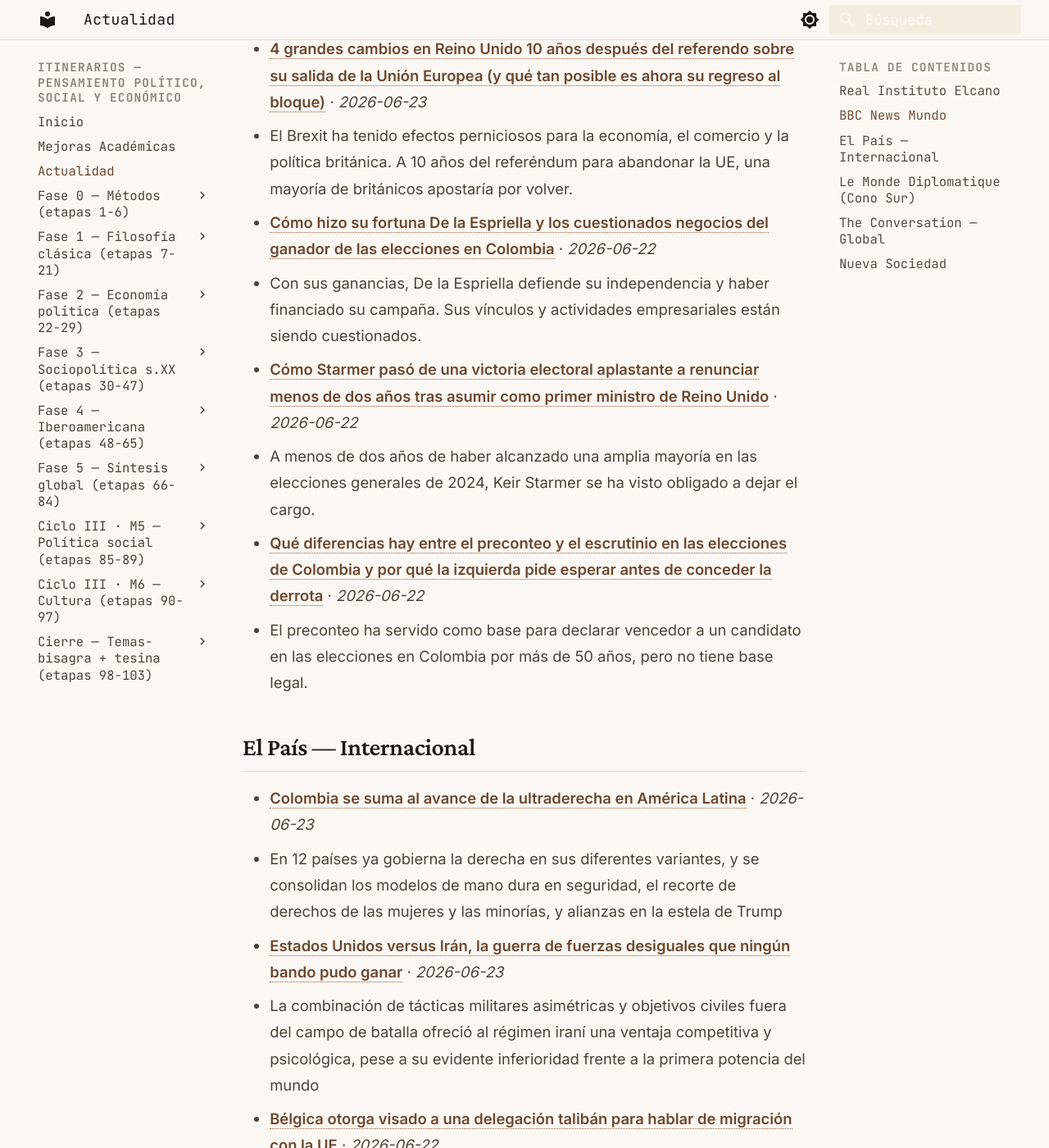
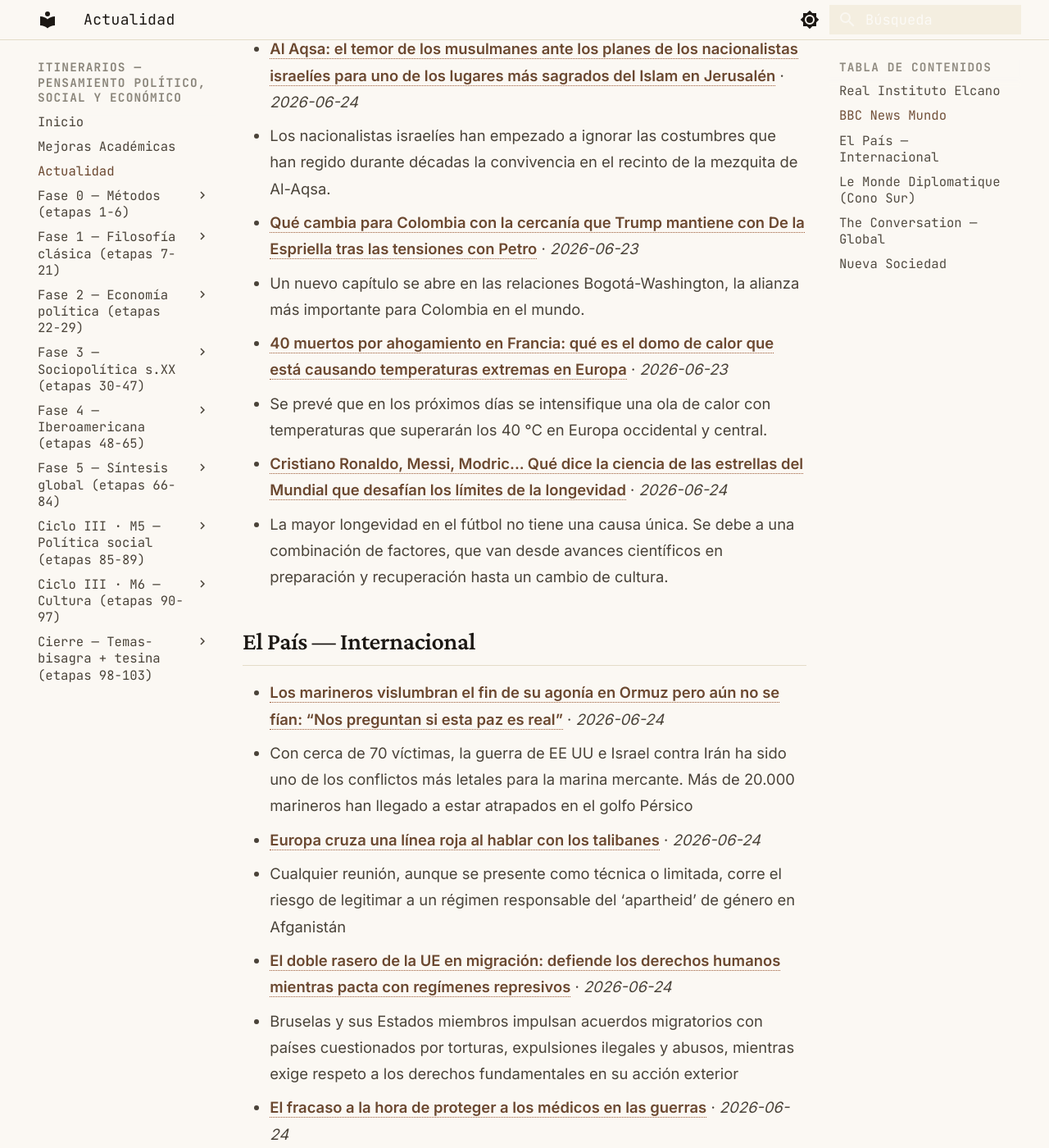
Before and after one commit to MrSpagVi/Curso, an MkDocs documentation site: the page built from docs/actualidad.md, in a window 1280 px wide and 1400 px high, scrolled down 970 px. Shown: the whole window at 82% size. Built offline with MkDocs 1.6.1 and Material for MkDocs 9.7.7, drawn with Linux system fonts in a browser that asks for light colours; some of the changed text lies outside the part shown.

Commit message:
auto: actualidad 2026-06-24

```diff
--- a/docs/actualidad.md
+++ b/docs/actualidad.md
@@ -6,7 +6,7 @@ title: Actualidad
 
 Últimos titulares de fuentes que dictan agenda en ciencia política y geopolítica. Actualizado automáticamente cada día (vía GitHub Actions).
 
-_Última actualización: 2026-06-23 09:24 UTC_
+_Última actualización: 2026-06-24 08:54 UTC_
 
 !!! tip "Ritual mensual — #actualidad"
     El último sábado de cada mes: agarrá **un** titular de los de abajo y escribí **300 palabras** aplicándole **2 autores** del último mes que leíste. ¿Qué diría cada uno? ¿En qué chocan? No resumas la noticia — usala como caso para pensar con las herramientas que venís construyendo. Guardá el texto con el tag `#actualidad` en tu sistema de notas. Esto convierte la teoría en criterio sobre la coyuntura: el objetivo del plan no es citar a Maquiavelo, es leer el presente con él.
@@ -17,29 +17,29 @@ _Sin datos en esta ejecución. Visitar fuente: [https://www.realinstitutoelcano.
 
 ## BBC News Mundo
 
-- **[Síguelo en directo aquí](https://www.bbc.co.uk/mundo/articles/c3v25v922k4o?at_medium=RSS&at_campaign=rss)** · *2026-06-18*
+- **[Síguelo en directo aquí](https://www.bbc.com/mundo/articles/c3v25v922k4o?at_medium=RSS&at_campaign=rss)** · *2026-06-18*
   - Consulta los partidos, los marcadores y las tablas en tiempo real y en el horario de tu país
-- **[4 grandes cambios en Reino Unido 10 años después del referendo sobre su salida de la Unión Europea (y qué tan posible es ahora su regreso al bloque)](https://www.bbc.co.uk/mundo/articles/cgl3nd9dly2o?at_medium=RSS&at_campaign=rss)** · *2026-06-23*
-  - El Brexit ha tenido efectos perniciosos para la economía, el comercio y la política británica. A 10 años del referéndum para abandonar la UE, una mayoría de británicos apostaría por volver.
-- **[Cómo hizo su fortuna De la Espriella y los cuestionados negocios del ganador de las elecciones en Colombia](https://www.bbc.co.uk/mundo/articles/c3ryp829q3jo?at_medium=RSS&at_campaign=rss)** · *2026-06-22*
-  - Con sus ganancias, De la Espriella defiende su independencia y haber financiado su campaña. Sus vínculos y actividades empresariales están siendo cuestionados.
-- **[Cómo Starmer pasó de una victoria electoral aplastante a renunciar menos de dos años tras asumir como primer ministro de Reino Unido](https://www.bbc.co.uk/mundo/articles/c1mypj1jvy4o?at_medium=RSS&at_campaign=rss)** · *2026-06-22*
-  - A menos de dos años de haber alcanzado una amplia mayoría en las elecciones generales de 2024, Keir Starmer se ha visto obligado a dejar el cargo.
-- **[Qué diferencias hay entre el preconteo y el escrutinio en las elecciones de Colombia y por qué la izquierda pide esperar antes de conceder la derrota](https://www.bbc.co.uk/mundo/articles/c5yz39lnq9do?at_medium=RSS&at_campaign=rss)** · *2026-06-22*
-  - El preconteo ha servido como base para declarar vencedor a un candidato en las elecciones en Colombia por más de 50 años, pero no tiene base legal.
+- **[Al Aqsa: el temor de los musulmanes ante los planes de los nacionalistas israelíes para uno de los lugares más sagrados del Islam en Jerusalén](https://www.bbc.com/mundo/articles/c5yzgrznz18o?at_medium=RSS&at_campaign=rss)** · *2026-06-24*
+  - Los nacionalistas israelíes han empezado a ignorar las costumbres que han regido durante décadas la convivencia en el recinto de la mezquita de Al-Aqsa.
+- **[Qué cambia para Colombia con la cercanía que Trump mantiene con De la Espriella tras las tensiones con Petro](https://www.bbc.com/mundo/articles/cly9jk258v9o?at_medium=RSS&at_campaign=rss)** · *2026-06-23*
+  - Un nuevo capítulo se abre en las relaciones Bogotá-Washington, la alianza más importante para Colombia en el mundo.
+- **[40 muertos por ahogamiento en Francia: qué es el domo de calor que está causando temperaturas extremas en Europa](https://www.bbc.com/mundo/articles/cly812z0g9wo?at_medium=RSS&at_campaign=rss)** · *2026-06-23*
+  - Se prevé que en los próximos días se intensifique una ola de calor con temperaturas que superarán los 40 °C en Europa occidental y central.
+- **[Cristiano Ronaldo, Messi, Modric... Qué dice la ciencia de las estrellas del Mundial que desafían los límites de la longevidad](https://www.bbc.com/mundo/articles/c0jyqw4z713o?at_medium=RSS&at_campaign=rss)** · *2026-06-24*
+  - La mayor longevidad en el fútbol no tiene una causa única. Se debe a una combinación de factores, que van desde avances científicos en preparación y recuperación hasta un cambio de cultura.
 
 ## El País — Internacional
 
-- **[Colombia se suma al avance de la ultraderecha en América Latina](https://elpais.com/america-colombia/elecciones-presidenciales/2026-06-23/colombia-se-suma-al-avance-de-la-ultraderecha-en-america-latina.html)** · *2026-06-23*
-  - En 12 países ya gobierna la derecha en sus diferentes variantes, y se consolidan los modelos de mano dura en seguridad, el recorte de derechos de las mujeres y las minorías, y alianzas en la estela de Trump
-- **[Estados Unidos versus Irán, la guerra de fuerzas desiguales que ningún bando pudo ganar](https://elpais.com/internacional/2026-06-23/estados-unidos-versus-iran-la-guerra-de-fuerzas-desiguales-que-ningun-bando-pudo-ganar.html)** · *2026-06-23*
-  - La combinación de tácticas militares asimétricas y objetivos civiles fuera del campo de batalla ofreció al régimen iraní una ventaja competitiva y psicológica, pese a su evidente inferioridad frente a la primera potencia del mundo
-- **[Bélgica otorga visado a una delegación talibán para hablar de migración con la UE](https://elpais.com/internacional/2026-06-22/belgica-otorga-visado-a-una-delegacion-taliban-para-hablar-de-migracion-con-la-ue.html)** · *2026-06-22*
-  - El permiso de estancia es solo de un día, que se usará para unas conversaciones “a nivel técnico” tras una primera ronda celebrada en Afganistán en enero, a instancias de 20 Estados miembros
+- **[Los marineros vislumbran el fin de su agonía en Ormuz pero aún no se fían: “Nos preguntan si esta paz es real”](https://elpais.com/internacional/2026-06-24/los-marineros-vislumbran-el-fin-de-su-agonia-en-ormuz-pero-aun-no-se-fian-nos-preguntan-si-esta-paz-es-real.html)** · *2026-06-24*
+  - Con cerca de 70 víctimas, la guerra de EE UU e Israel contra Irán ha sido uno de los conflictos más letales para la marina mercante. Más de 20.000 marineros han llegado a estar atrapados en el golfo Pérsico
+- **[Europa cruza una línea roja al hablar con los talibanes](https://elpais.com/internacional/2026-06-24/europa-cruza-una-linea-roja-al-hablar-con-los-talibanes.html)** · *2026-06-24*
+  - Cualquier reunión, aunque se presente como técnica o limitada, corre el riesgo de legitimar a un régimen responsable del ‘apartheid’ de género en Afganistán
+- **[El doble rasero de la UE en migración: defiende los derechos humanos mientras pacta con regímenes represivos](https://elpais.com/internacional/2026-06-24/el-doble-rasero-de-la-ue-en-migracion-defiende-los-derechos-humanos-mientras-pacta-con-regimenes-represivos.html)** · *2026-06-24*
+  - Bruselas y sus Estados miembros impulsan acuerdos migratorios con países cuestionados por torturas, expulsiones ilegales y abusos, mientras exige respeto a los derechos fundamentales en su acción exterior
+- **[El fracaso a la hora de proteger a los médicos en las guerras](https://elpais.com/opinion/2026-06-24/el-fracaso-a-la-hora-de-proteger-a-los-medicos-en-las-guerras.html)** · *2026-06-24*
+  - Diez años después de que la ONU intentase blindar la asistencia sanitaria en los conflictos armados, los ataques se están normalizando en medio de una creciente impunidad
 - **[Starmer, el laborismo y el Reino Unido: toca fondo y no dejes de cavar](https://elpais.com/internacional/2026-06-23/starmer-el-laborismo-y-el-reino-unido-toca-fondo-y-no-dejes-de-cavar.html)** · *2026-06-23*
   - Incumplió su promesa de estabilidad, protagonizó constantes cambios de estrategia, y ha sido un quiero y no puedo, incapaz de devolverle el lustre a la economía
-- **[Trump y Netanyahu, derrotados y peleados](https://elpais.com/internacional/2026-06-21/trump-y-netanyahu-derrotados-y-peleados.html)** · *2026-06-21*
-  - Poco queda del prestigio de Estados Unidos tras este desgraciado envite contra Irán. Israel, mientras, intentará sabotear el acuerdo con su guerra contra Hezbolá en Líbano
 
 ## Le Monde Diplomatique (Cono Sur)
 
@@ -47,16 +47,16 @@ _Sin datos en esta ejecución. Visitar fuente: [https://www.eldiplo.org/feed/](h
 
 ## The Conversation — Global
 
-- **[Helping their friends to read can boost children’s attainment](https://theconversation.com/helping-their-friends-to-read-can-boost-childrens-attainment-241516)** · *2026-06-23*
-  - Children receive support from their partner throughout the session, with their teacher monitoring the interactions in the class.
-- **[Citizenship education: primary school children are already able to think politically](https://theconversation.com/citizenship-education-primary-school-children-are-already-able-to-think-politically-285615)** · *2026-06-23*
-  - Children are already thinking about power and whose voices get heard.
-- **[How high can a volcano throw lava up in the air?](https://theconversation.com/how-high-can-a-volcano-throw-lava-up-in-the-air-285833)** · *2026-06-23*
-  - Volcanologist Martin Mangler explains how volcanic eruptions work to push lava into the air. Listen on the The Conversation’s Curious Kids podcast.
-- **[The new Vegemite Kids has 50% less salt. No, that’s not ‘un-Australian’](https://theconversation.com/the-new-vegemite-kids-has-50-less-salt-no-thats-not-un-australian-285923)** · *2026-06-23*
-  - Here’s what Vegemite Kids will mean for children’s total salt intake. Hint: not as much as you might think.
-- **[Victoria claims to have stopped native logging. So why is it importing Tasmanian forests?](https://theconversation.com/victoria-claims-to-have-stopped-native-logging-so-why-is-it-importing-tasmanian-forests-285789)** · *2026-06-23*
-  - There’s no economic or environmental case for native logging. Yet taxpayer money is still being used to support it.
+- **[Bird flu has spread to two Australian states. Here’s how it could accelerate our extinction crisis](https://theconversation.com/bird-flu-has-spread-to-two-australian-states-heres-how-it-could-accelerate-our-extinction-crisis-285807)** · *2026-06-24*
+  - The arrival of the H5N1 strain may threaten our most vulnerable species.
+- **[Underlying inflation is still too high, keeping another interest rate hike on the table](https://theconversation.com/underlying-inflation-is-still-too-high-keeping-another-interest-rate-hike-on-the-table-285800)** · *2026-06-24*
+  - The latest figures show petrol prices are down – but nearly everything else is still rising.
+- **[Proposed tougher penalties for theft would punish mostly women – and harm their daughters](https://theconversation.com/proposed-tougher-penalties-for-theft-would-punish-mostly-women-and-harm-their-daughters-285357)** · *2026-06-24*
+  - A proposed law change would introduce a new category of low-value theft. Penalties would affect women more than men and put their daughters at higher of sexual harm.
+- **[‘Good teeth, you’re deadly inside and outside’: here’s what Indigenous people told us about oral health](https://theconversation.com/good-teeth-youre-deadly-inside-and-outside-heres-what-indigenous-people-told-us-about-oral-health-283892)** · *2026-06-24*
+  - Good oral health is more than having healthy teeth and gums. Indigenous people told researchers why it’s central to their wider health and wellbeing.
+- **[The Lincoln Memorial Reflecting Pool is treated with ‘nanobubbles’. What are they and how do they work?](https://theconversation.com/the-lincoln-memorial-reflecting-pool-is-treated-with-nanobubbles-what-are-they-and-how-do-they-work-285880)** · *2026-06-24*
+  - Nanobubbles are invisible, mysteriously stable, a thousand times thinner than a human hair, and surprisingly versatile.
 
 ## Nueva Sociedad
 
```
